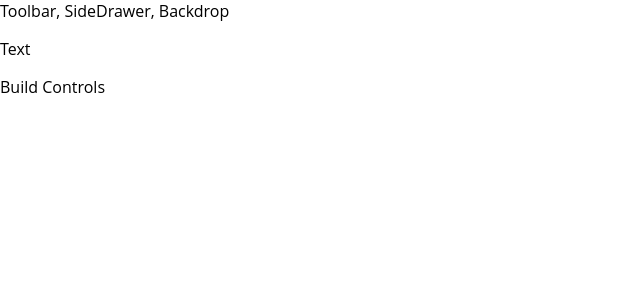
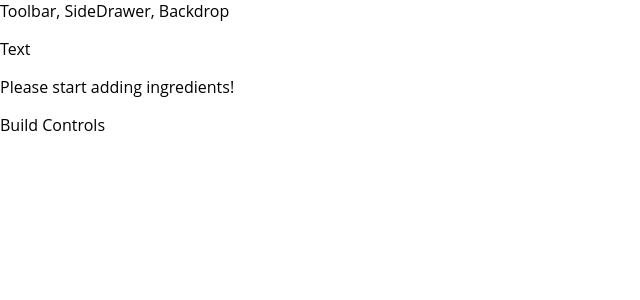
Before and after one commit to elptr/udemy-burger, a React app: page / in a window 1280 px wide. Shown: the top 300 px of the page, without its empty margins (0-640 px from the left). Built offline with nearby package versions, Linux system fonts and the light colour scheme.

Commit message:
added variant where no ingredients yet added

```diff
--- a/src/components/Burger/Burger.js
+++ b/src/components/Burger/Burger.js
@@ -4,23 +4,29 @@
 
 
 const burger = (props) => {
-    const transformedIngredients = Object.keys(props.ingredients)
+    let transformedIngredients = Object.keys(props.ingredients)
         .map( igKey => {
             return [...Array(props.ingredients[igKey])]
                 .map( (_, i) => {
-                    console.log(" igKey, _ , i =>  ", igKey,  _, i );
+                    //console.log(" igKey, _ , i =>  ", igKey,  _, i );
                     return <BurgerIngredient  key={igKey + i} type={igKey}/>;
-                })
-        });
+                });
+        }).reduce( (accumulator, currentVal) => {
+            //console.log(' accumulator, currentVal, accumulator.concat(currentVal => ', accumulator, currentVal, accumulator.concat(currentVal));
+            return accumulator.concat(currentVal)
+            }, []);
+
+
+    if(transformedIngredients.length === 0){
+        transformedIngredients = <p>Please start adding ingredients!</p>
+    }
 
 
 
-    console.log(" props.ingredients = ", props.ingredients);
-    console.log(" Object.keys(props.ingredients) = ", Object.keys(props.ingredients));
-    console.log(" Object.keys(props.ingredients).map( igKey => {return [...Array(props.ingredients[igKey])]} ", Object.keys(props.ingredients).map( igKey => {return [...Array(props.ingredients[igKey])]}));
-    console.log(" ", );
-    console.log(" ", );
-    console.log(" ", );
+    // console.log(" props.ingredients = ", props.ingredients);
+    // console.log(" Object.keys(props.ingredients) = ", Object.keys(props.ingredients));
+    // console.log(" Object.keys(props.ingredients).map( igKey => {return [...Array(props.ingredients[igKey])]} ", Object.keys(props.ingredients).map( igKey => {return [...Array(props.ingredients[igKey])]}));
+    // console.log(" transformedIngredients", transformedIngredients);
 
     return (
         <div className={classes.Burger}>
--- a/src/containers/BurgerBuilder/BurgerBuilder.js
+++ b/src/containers/BurgerBuilder/BurgerBuilder.js
@@ -6,10 +6,10 @@
 class BurgerBuilder extends Component{
     state = {
         ingredients: {
-            salad:1,
-            bacon:1,
-            cheese:2,
-            meat:2
+            salad:0,
+            bacon:0,
+            cheese:0,
+            meat:0
         }
     }
 
```
